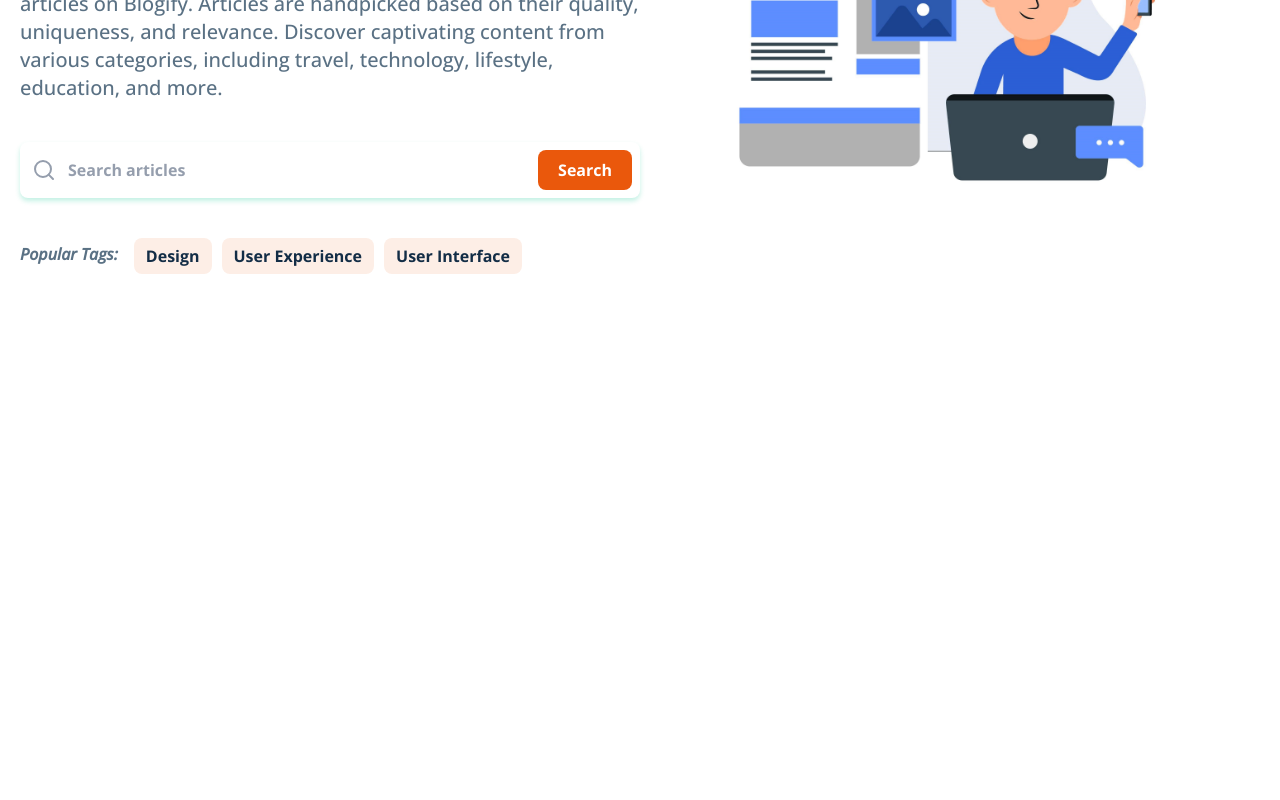
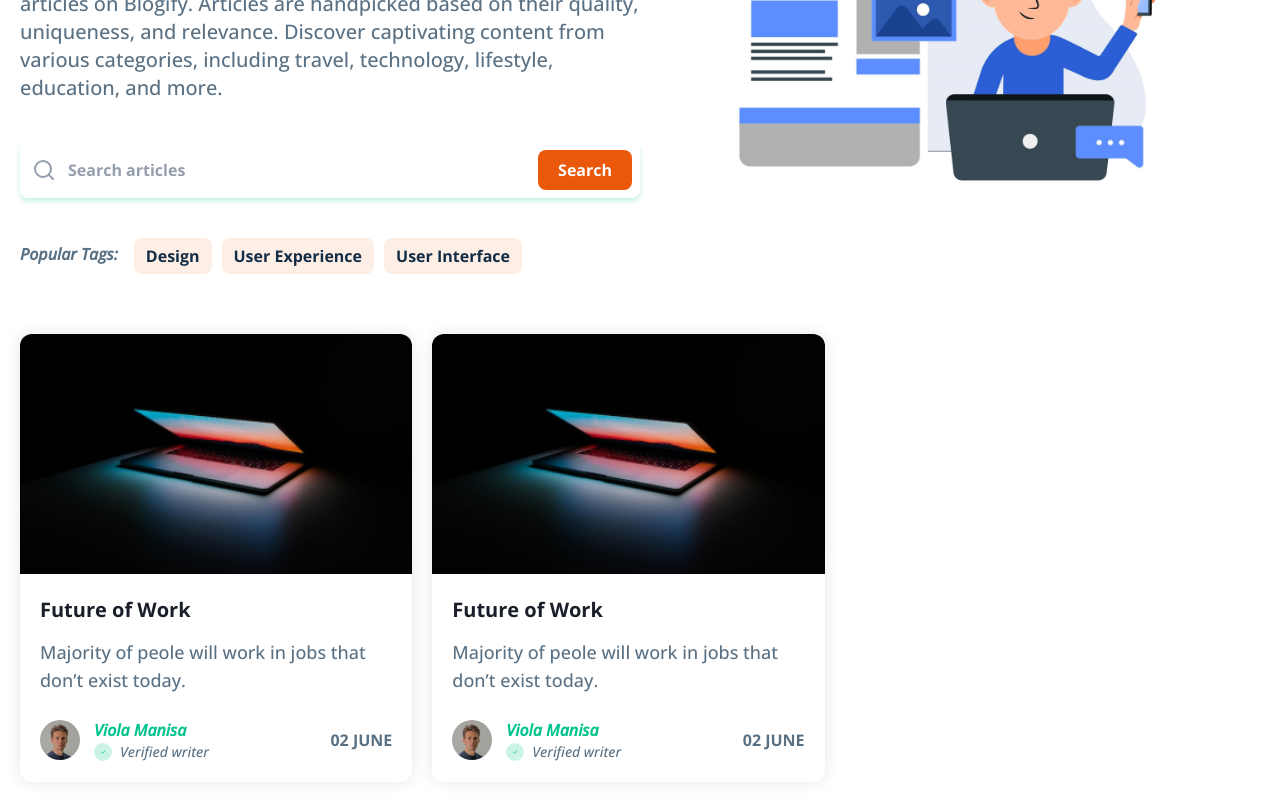
Before and after one commit to SuperSanny/Blog-App, a React (Create React App) app in the folder frontend/: page / in a window 1280 px wide. Shown: the part 290-1090 px from the top of the page. Before the commit the page ends 800 px from the top, so only its background shows below. Built offline with nearby package versions, Linux system fonts and the light colour scheme.

Commit message:
Articles Added

```diff
--- /dev/null
+++ b/frontend/src/components/ArticleCard.js
@@ -0,0 +1,53 @@
+import React from "react";
+import images from "../constants/images";
+import { BsCheckLg } from "react-icons/bs";
+const ArticleCard = ({ className }) => {
+  return (
+    <>
+      <div
+        className={`rounded-xl overflow-hidden shadow-[rgba(17,_17,_26,_0.1)_0px_0px_16px] ${className}`}
+      >
+        <img
+          src={images.Post1Image}
+          alt="title "
+          className="w-full object-cover object-center h-auto md:h-52 lg:h-48 xl:h-60"
+        />
+        <div className="p-5">
+          <h2 className="font-bold text-xl text-dark-hard md:text-2xl lg:text-[20px]">
+            Future of Work
+          </h2>
+          <p className="text-dark-light mt-3 text-sm md:text-lg">
+            Majority of peole will work in jobs that don’t exist today.
+          </p>
+          <div className="flex justify-between flex-nowrap items-center mt-6">
+            <div className="flex items-center gap-x-2 md:gap-x-2.5">
+              <img
+                src={images.PostProfileImage}
+                alt="post profile"
+                className="w-9 h-9 md:w-10 md:h-10"
+              />
+              <div className="flex flex-col ml-1">
+                <h4 className="font-bold italic text-secondary text-sm md:text-base">
+                  Viola Manisa
+                </h4>
+                <div className="flex items-center gap-x-2">
+                  <sapn className="bg-secondary w-fit bg-opacity-20 p-1.5 rounded-full">
+                    <BsCheckLg className="w-1.5 h-1.5 text-secondary" />
+                  </sapn>
+                  <span className="italic text-dark-light text-xs md:text-sm">
+                    Verified writer
+                  </span>
+                </div>
+              </div>
+            </div>
+            <span className="font-bold text-dark-light text-sm md:text-base">
+              02 JUNE
+            </span>
+          </div>
+        </div>
+      </div>
+    </>
+  );
+};
+
+export default ArticleCard;
--- a/frontend/src/components/Header.js
+++ b/frontend/src/components/Header.js
@@ -47,6 +47,7 @@
               {item.items.map((page) => (
                 <a
                   href="/"
+                  key={page}
                   className="hover:bg-dark-soft lg:hover:bg-dark-hard hover:text-orange-500 px-4 py-2 text-secondary lg:text-orange-500 "
                 >
                   {page}
@@ -69,7 +70,7 @@
   };
   return (
     <>
-      <section className="sticky top-0 left-0 right-0 z-50">
+      <section className="sticky top-0 left-0 right-0 z-50 shadow-[0_8px_30px_rgb(0,0,0,0.12)] bg-white">
         <header className="container mx-auto px-5 flex justify-between py-2 items-center">
           <div className="">
             <img className="w-16" src={images.Logo} alt="logo" />
--- a/frontend/src/constants/images.js
+++ b/frontend/src/constants/images.js
@@ -1,8 +1,12 @@
 import Logo from "../assets/logo.png";
 import HeroImage from "../assets/hero_image.jpg";
+import Post1Image from "../assets/post/post1.jpg";
+import PostProfileImage from "../assets/post/post-profile.svg";
 const images = {
   Logo,
   HeroImage,
+  Post1Image,
+  PostProfileImage,
 };
 
 export default images;
--- a/frontend/src/pages/home/HomePage.js
+++ b/frontend/src/pages/home/HomePage.js
@@ -1,12 +1,14 @@
 import React from "react";
 import MainLayout from "../../components/MainLayout";
 import Hero from "./container/Hero";
+import Articles from "./container/Articles";
 
 const HomePage = () => {
   return (
     <div>
       <MainLayout>
         <Hero />
+        <Articles />
       </MainLayout>
     </div>
   );
--- /dev/null
+++ b/frontend/src/pages/home/container/Articles.js
@@ -0,0 +1,13 @@
+import React from "react";
+import ArticleCard from "../../../components/ArticleCard";
+
+const Articles = () => {
+  return (
+    <section className="container mx-auto flex flex-wrap md:gap-x-5 gap-y-5 px-5 py-10">
+      <ArticleCard className="w-full md:w-[calc(50%-20px)] lg:w-[calc(33.33%-21px)]" />
+      <ArticleCard className="w-full md:w-[calc(50%-20px)] lg:w-[calc(33.33%-21px)]" />
+    </section>
+  );
+};
+
+export default Articles;
--- a/frontend/src/pages/home/container/Hero.js
+++ b/frontend/src/pages/home/container/Hero.js
@@ -6,17 +6,17 @@
   <>
     <section className="container mx-auto flex flex-col px-5 py-5 lg:flex-row">
       <div className="mt-10 lg:w-1/2">
-        <h1 class="font-roboto text-3xl text-center font-bold text-tertiary md:text-5xl lg:text-left lg:max-w-[540px]">
+        <h1 className="font-roboto text-3xl text-center font-bold text-tertiary md:text-5xl lg:text-4xl xl:text-5xl lg:text-left lg:max-w-[540px]">
           Read the most interesting articles
         </h1>
-        <p className="text-dark-light mt-4 text-center md:text-xl lg:text-left">
+        <p className="text-dark-light mt-4 text-center md:text-xl lg:text-base xl:text-xl lg:text-left">
           Our team curates a list of the most interesting and popular articles
           on Blogify. Articles are handpicked based on their quality,
           uniqueness, and relevance. Discover captivating content from various
           categories, including travel, technology, lifestyle, education, and
           more.
         </p>
-        <div className="flex flex-col gap-y-2.5 mt-10 relative">
+        <div className="flex flex-col gap-y-2.5 mt-10 lg:mt-6 xl:mt-10 relative">
           <div className="relative">
             <FiSearch className="absolute left-3 top-1/2 -translate-y-1/2 w-6 h-6 text-[#959EAD]" />
             <input
@@ -33,10 +33,10 @@
           </button>
         </div>
         <div className="flex mt-4 flex-col lg:flex-row lg:items-start lg:flex-nowrap lg:gap-x-4 lg:mt-7">
-          <span className="text-dark-light font-semibold italic mt-2 lg:mt-4">
+          <span className="text-dark-light font-semibold italic mt-2 lg:mt-4 lg:text-sm xl:text-base">
             Popular Tags:
           </span>
-          <ul className="flex flex-wrap gap-x-2.5 gap-y-2.5 mt-3">
+          <ul className="flex flex-wrap gap-x-2.5 gap-y-2.5 mt-3 lg:text-sm xl:text-base">
             <li className="rounded-lg bg-tertiary bg-opacity-10 px-3 py-1.5 text-primary font-semibold">
               Design
             </li>
```
Also changed, not shown: frontend/src/assets/post/post-profile.svg (added), frontend/src/assets/post/post1.jpg (added).
